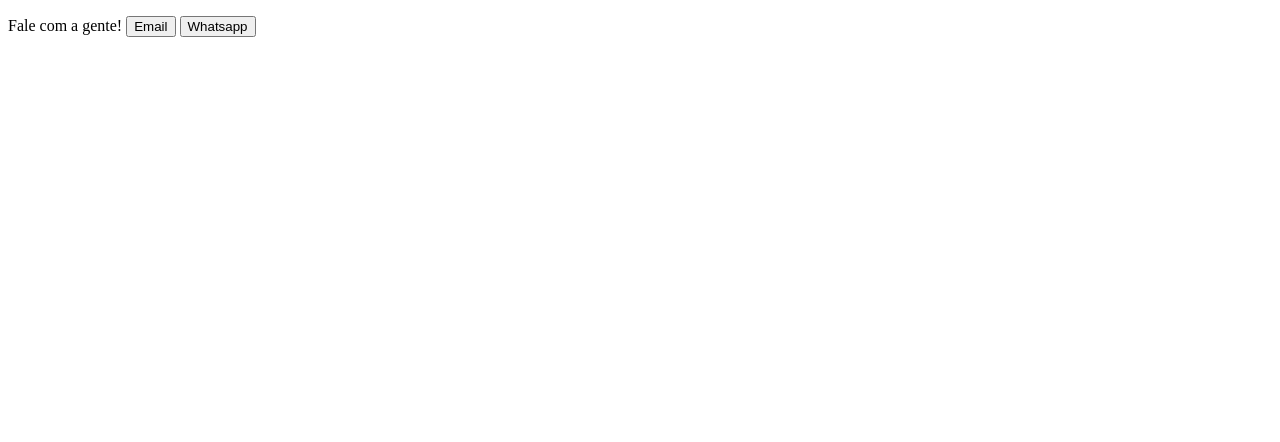
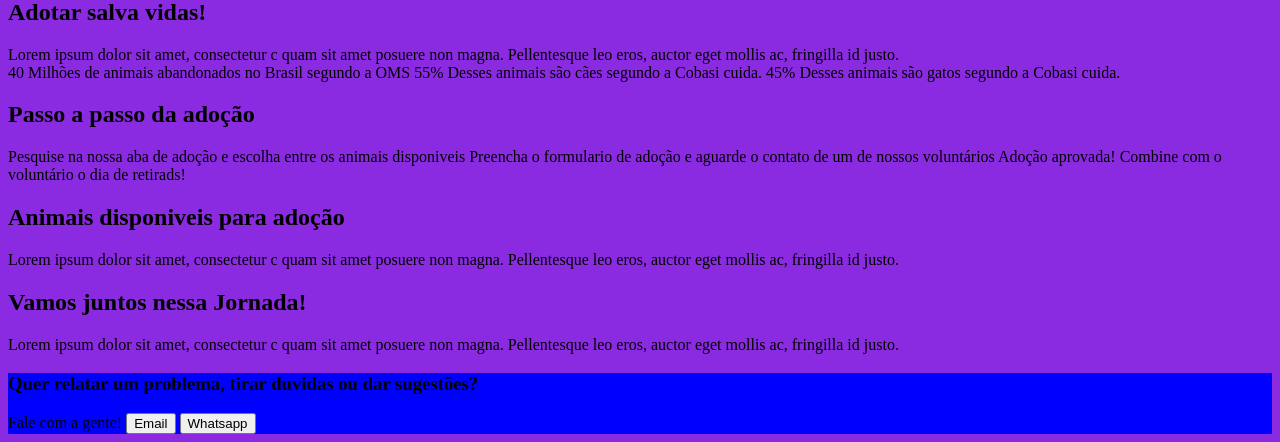
Before and after one commit to joycarolline/Projeto-eniac, a Django app: page / in a window 1280 px wide. Shown: the part 490-932 px from the top of the page. Before the commit the page ends 527 px from the top, so only its background shows below. Run offline with Django 5.2, Linux system fonts and the light colour scheme.

Commit message:
organizando arquivos de css

```diff
--- /dev/null
+++ b/Projeto_abrigo/abrigo/static/style.css
@@ -0,0 +1,3 @@
+footer{
+    background-color: blue;
+}
--- a/Projeto_abrigo/abrigo/templates/base.html
+++ b/Projeto_abrigo/abrigo/templates/base.html
@@ -1,10 +1,10 @@
 <!DOCTYPE html>
 {% load static %}
-<html lang="en">
 <head>
   <meta charset="UTF-8">
-  <title></title>
-
+  <meta name="viewport" content="width=device-width, initial-scale=1.0">
+  <title>Eniac Petz</title>
+  <link rel="stylesheet" href="{% static '/style.css' %}">
 </head>
 <body>
 
--- /dev/null
+++ b/Projeto_abrigo/app_paginas_gerais/static/css/style.css
@@ -0,0 +1,3 @@
+body{
+    background-color: blueviolet;
+}
--- a/Projeto_abrigo/app_paginas_gerais/templates/inicial.html
+++ b/Projeto_abrigo/app_paginas_gerais/templates/inicial.html
@@ -1,9 +1,14 @@
 {% extends 'base.html'%}
+{% load static %}
 
-{% block content %}
+
+    {% block content %}
+   <link rel="stylesheet" type="text/css" href="{% static '/css/style.css' %}">
+
     <h1>Página inicial</h1>
 
     <div>
+    <img src="{% static '/imagens/logo.png' %}"/>
     <h2>Nosso trabalho</h2>
     <a>Lorem ipsum dolor sit amet, consectetur c quam sit amet posuere non magna.
     Pellentesque leo eros, auctor eget mollis ac, fringilla id justo.</a>
@@ -15,13 +20,29 @@
     Pellentesque leo eros, auctor eget mollis ac, fringilla id justo.</a>
     </div>
 
+    <div>
+        40  Milhões de animais abandonados no Brasil segundo a OMS
+        55%  Desses animais são cães segundo a Cobasi cuida.
+        45% Desses animais são gatos segundo a Cobasi cuida.
+    </div>
+
+    <div>
     <h2>Passo a passo da adoção</h2>
+    Pesquise na nossa aba de adoção e escolha entre os animais disponiveis
+    Preencha o formulario de adoção e aguarde o contato de um de nossos voluntários
+    Adoção aprovada! Combine com o voluntário o dia de retirads!
+    </div>
 
+    <div>
     <h2>Animais disponiveis para adoção</h2>
     <a>Lorem ipsum dolor sit amet, consectetur c quam sit amet posuere non magna.
-        Pellentesque leo eros, auctor eget mollis ac, fringilla id justo.</a>
+    Pellentesque leo eros, auctor eget mollis ac, fringilla id justo.</a>
+    </div>
 
+    <div>
     <h2>Vamos juntos nessa Jornada!</h2>
     <a>Lorem ipsum dolor sit amet, consectetur c quam sit amet posuere non magna.
      Pellentesque leo eros, auctor eget mollis ac, fringilla id justo.</a>
+    </div>
+
 {% endblock %}
```
Also changed, not shown: Projeto_abrigo/abrigo/settings.py (+13 -2 lines), Projeto_abrigo/app_animais/static/style.css (added), Projeto_abrigo/app_paginas_gerais/static/img/logo.png (added), Projeto_abrigo/app_voluntarios/static/style.css (added).
